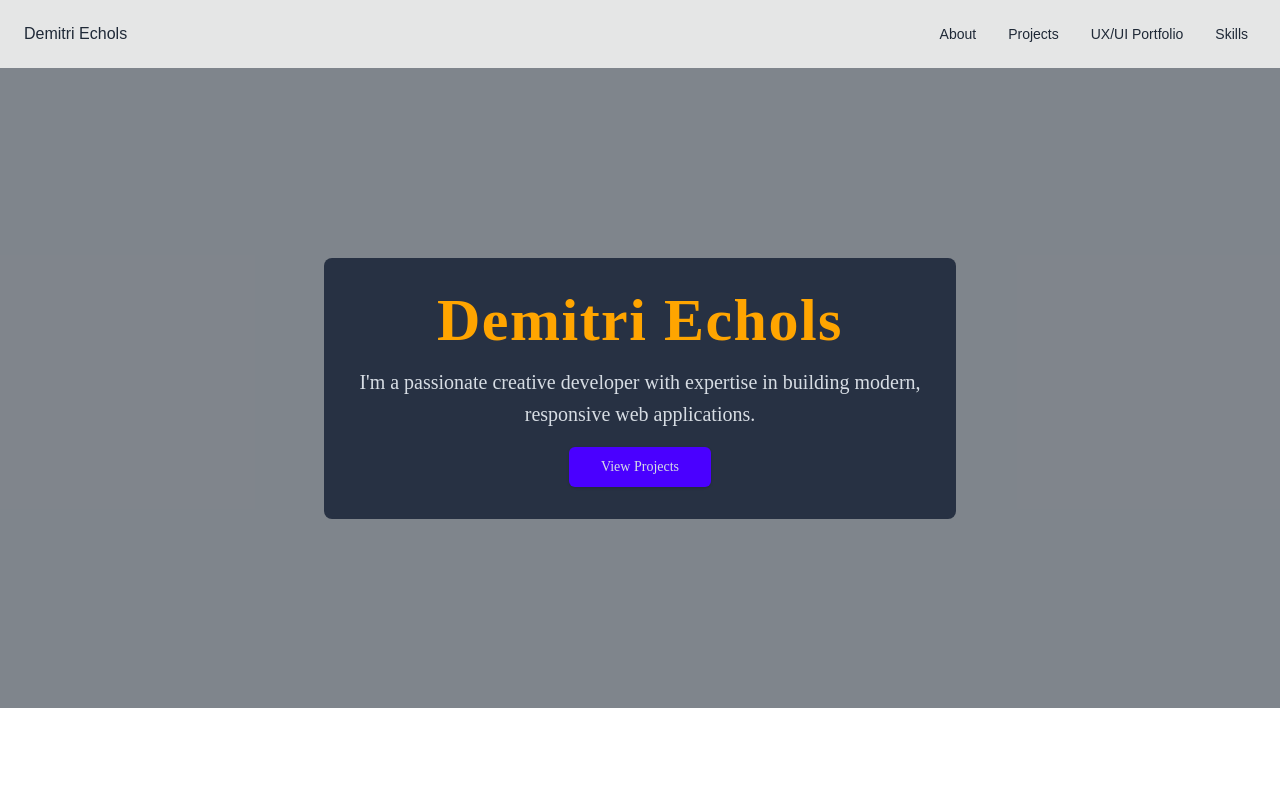
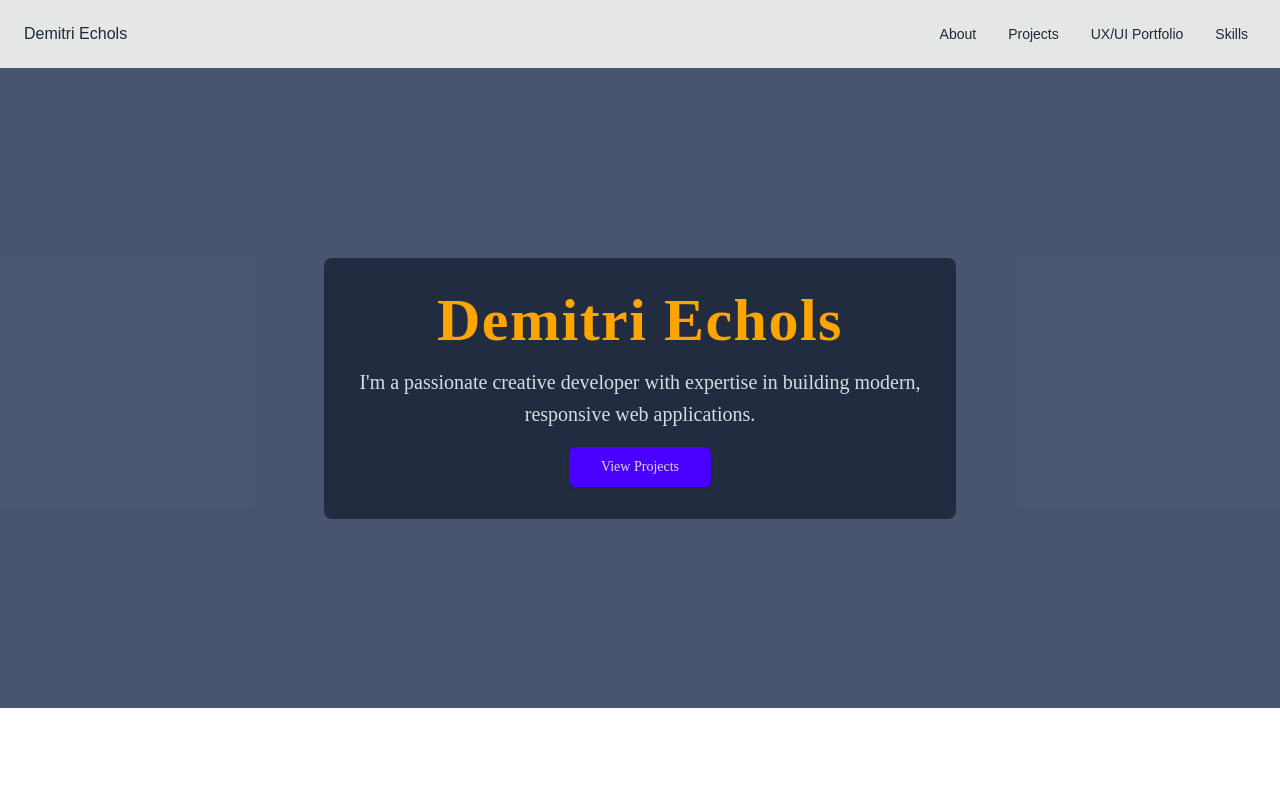
Before and after one commit to CEODemitri/portfolio2024, a SvelteKit app: page / in a window 1280 px wide. Shown: the top 800 px of the page. Built offline with nearby package versions, Linux system fonts and the light colour scheme; a web font is replaced by a local one.

Commit message:
new carousel with working props

```diff
--- a/src/routes/+page.svelte
+++ b/src/routes/+page.svelte
@@ -56,7 +56,7 @@
 <div class="flex flex-col min-h-[100dvh]">
 	<main class="font-['Josefin_Sans_Variable']">
 		<!-- style="background-image: url(/bg/lg.jpeg); -->
-		<div class="hero min-h-[80vh]">
+		<div class="hero min-h-[80vh] bg-blue-900/60">
 			<div class="hero-overlay bg-opacity-60"></div>
 			<div class="hero-content text-neutral-content text-center">
 				<div class="space-y-4 bg-slate-800/90 px-4 py-8 rounded-lg">
```
